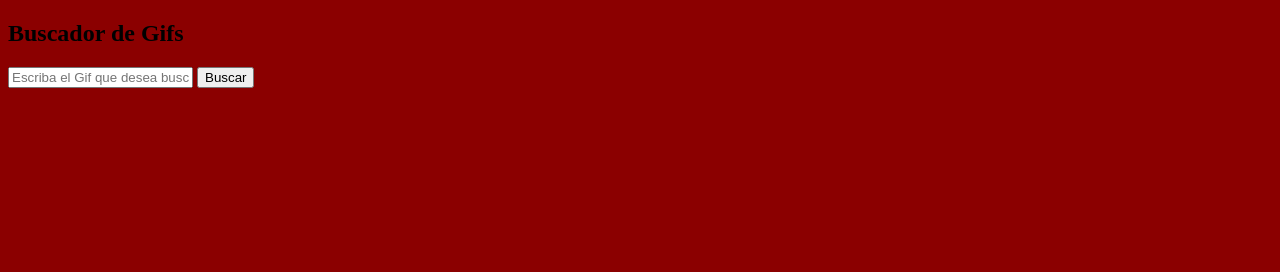
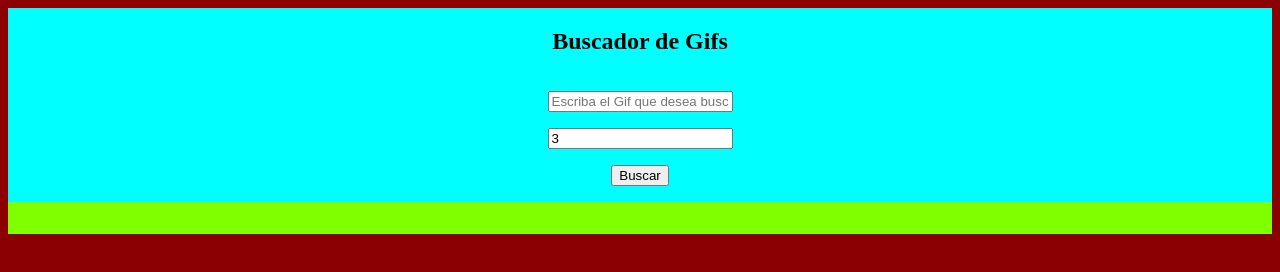
Before and after one commit to DeveloperRicardoL/buscador-gif, a website built with Vite: page index.html in a window 1280 px wide. Both pictures are taken after a click on the button "Buscar". Built offline with nearby package versions, Linux system fonts and the light colour scheme; no server answers.

Commit message:
an input is added

```diff
--- /dev/null
+++ b/docs/assets/index-BMHJHIBE.js
@@ -0,0 +1 @@
+(function(){const n=document.createElement("link").relList;if(n&&n.supports&&n.supports("modulepreload"))return;for(const e of document.querySelectorAll('link[rel="modulepreload"]'))o(e);new MutationObserver(e=>{for(const t of e)if(t.type==="childList")for(const r of t.addedNodes)r.tagName==="LINK"&&r.rel==="modulepreload"&&o(r)}).observe(document,{childList:!0,subtree:!0});function c(e){const t={};return e.integrity&&(t.integrity=e.integrity),e.referrerPolicy&&(t.referrerPolicy=e.referrerPolicy),e.crossOrigin==="use-credentials"?t.credentials="include":e.crossOrigin==="anonymous"?t.credentials="omit":t.credentials="same-origin",t}function o(e){if(e.ep)return;e.ep=!0;const t=c(e);fetch(e.href,t)}})();const i=document.querySelector("#btn-buscar"),s=document.getElementById("mostrar-gif"),d=async()=>{let a=document.getElementById("txt-buscar").value,n=document.getElementById("txt-cantidad").value;const c=`https://api.giphy.com/v1/gifs/search?api_key=HgWIlXViCM2fS8qqXgF68g1WTjaad0Q2&q=${a}&limit=${n}&offset=0&rating=g&lang=es&bundle=messaging_non_clips`,e=await(await fetch(c)).json();s.innerHTML="",e.data.forEach(t=>{const r=document.createElement("img");r.src=t.images.fixed_height.url,s.appendChild(r)})},l=()=>{const a=document.getElementById("txt-cantidad");a.value<3&&(a.value=3)};i.addEventListener("click",async()=>{l(),await d(),document.getElementById("txt-buscar").value="",document.getElementById("txt-cantidad").value=""});
--- /dev/null
+++ b/docs/assets/index-CeZyBIZl.css
@@ -0,0 +1 @@
+body{background-color:#8b0000}.div-buscar{background-color:#0ff;display:flex;flex-direction:column;align-items:center;gap:1rem;padding-bottom:1rem}#mostrar-gif{background-color:#7fff00;display:grid;grid-template-columns:repeat(auto-fit,minmax(230px,1fr));gap:1rem;padding:1rem}.div-img img{width:100%;height:14.7rem}
--- a/docs/assets/index-DNg_o3sa.js
+++ /dev/null
@@ -1 +0,0 @@
-(function(){const r=document.createElement("link").relList;if(r&&r.supports&&r.supports("modulepreload"))return;for(const e of document.querySelectorAll('link[rel="modulepreload"]'))o(e);new MutationObserver(e=>{for(const t of e)if(t.type==="childList")for(const s of t.addedNodes)s.tagName==="LINK"&&s.rel==="modulepreload"&&o(s)}).observe(document,{childList:!0,subtree:!0});function n(e){const t={};return e.integrity&&(t.integrity=e.integrity),e.referrerPolicy&&(t.referrerPolicy=e.referrerPolicy),e.crossOrigin==="use-credentials"?t.credentials="include":e.crossOrigin==="anonymous"?t.credentials="omit":t.credentials="same-origin",t}function o(e){if(e.ep)return;e.ep=!0;const t=n(e);fetch(e.href,t)}})();const a=document.querySelector("#btn-buscar"),i=document.getElementById("mostrar-gif"),u=async()=>{const r=`https://api.giphy.com/v1/gifs/search?api_key=HgWIlXViCM2fS8qqXgF68g1WTjaad0Q2&q=${document.getElementById("txt-buscar").value}&limit=6&offset=0&rating=g&lang=es&bundle=messaging_non_clips`,o=await(await fetch(r)).json();i.innerHTML="",o.data.forEach(e=>{const t=document.createElement("img");t.src=e.images.fixed_height.url,i.appendChild(t)})};a.addEventListener("click",async()=>{await u(),document.getElementById("txt-buscar").value=""});
--- a/docs/assets/index-LZECKKv4.css
+++ /dev/null
@@ -1 +0,0 @@
-body{background-color:#8b0000}
--- a/index.html
+++ b/index.html
@@ -15,9 +15,15 @@
           id="txt-buscar"
           placeholder="Escriba el Gif que desea buscar"
         />
+        <input
+          type="number"
+          id="txt-cantidad"
+          placeholder="Ingrese la cantidad deseada"
+          min="3"
+        />
         <button type="button" id="btn-buscar">Buscar</button>
       </div>
-      <div id="mostrar-gif"></div>
+      <div class="div-img" id="mostrar-gif"></div>
     </div>
     <script type="module" src="/main.js"></script>
   </body>
--- a/main.js
+++ b/main.js
@@ -5,8 +5,9 @@ const mostrar = document.getElementById("mostrar-gif");
 
 const buscarGif = async () => {
   let busqueda = document.getElementById("txt-buscar").value;
+  let cant = document.getElementById("txt-cantidad").value;
   const apiKey = "HgWIlXViCM2fS8qqXgF68g1WTjaad0Q2";
-  const urlGif = `https://api.giphy.com/v1/gifs/search?api_key=HgWIlXViCM2fS8qqXgF68g1WTjaad0Q2&q=${busqueda}&limit=6&offset=0&rating=g&lang=es&bundle=messaging_non_clips`;
+  const urlGif = `https://api.giphy.com/v1/gifs/search?api_key=HgWIlXViCM2fS8qqXgF68g1WTjaad0Q2&q=${busqueda}&limit=${cant}&offset=0&rating=g&lang=es&bundle=messaging_non_clips`;
   const requestData = await fetch(urlGif);
   const data = await requestData.json();
 
@@ -19,7 +20,17 @@ const buscarGif = async () => {
   });
 };
 
+const validarCantidad = () => {
+  const cantIngresada = document.getElementById("txt-cantidad");
+  let cant = cantIngresada.value;
+  if (cant < 3) {
+    cantIngresada.value = 3;
+  }
+};
+
 boton.addEventListener("click", async () => {
+  validarCantidad();
   await buscarGif();
   document.getElementById("txt-buscar").value = "";
+  document.getElementById("txt-cantidad").value = "";
 });
--- a/style.css
+++ b/style.css
@@ -1,3 +1,24 @@
 body {
   background-color: darkred;
 }
+
+.div-buscar {
+  background-color: aqua;
+  display: flex;
+  flex-direction: column;
+  align-items: center;
+  gap: 1rem;
+  padding-bottom: 1rem;
+}
+#mostrar-gif {
+  background-color: chartreuse;
+  display: grid;
+  grid-template-columns: repeat(auto-fit, minmax(230px, 1fr));
+  gap: 1rem;
+  padding: 1rem;
+}
+
+.div-img img {
+  width: 100%;
+  height: 14.7rem;
+}
```
Also changed, not shown: docs/index.html (+9 -3 lines).
